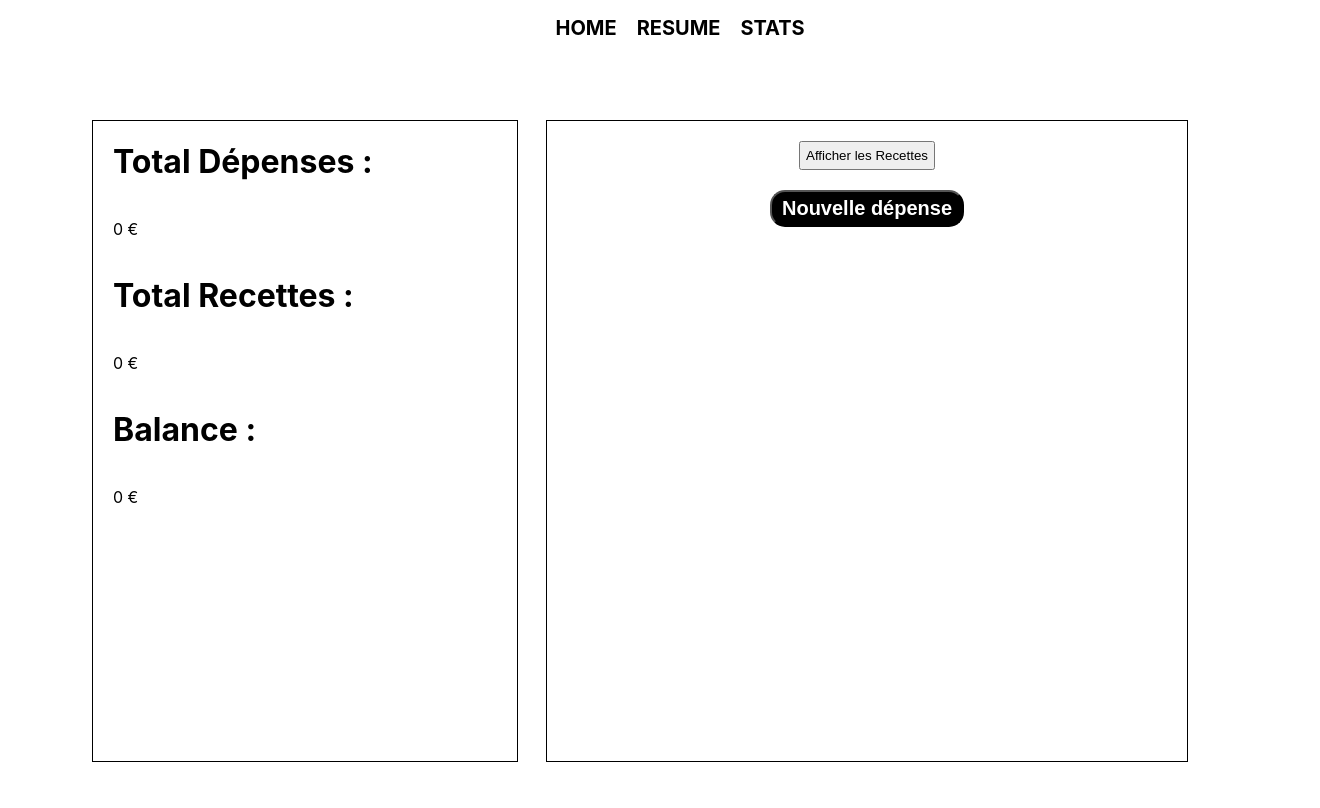
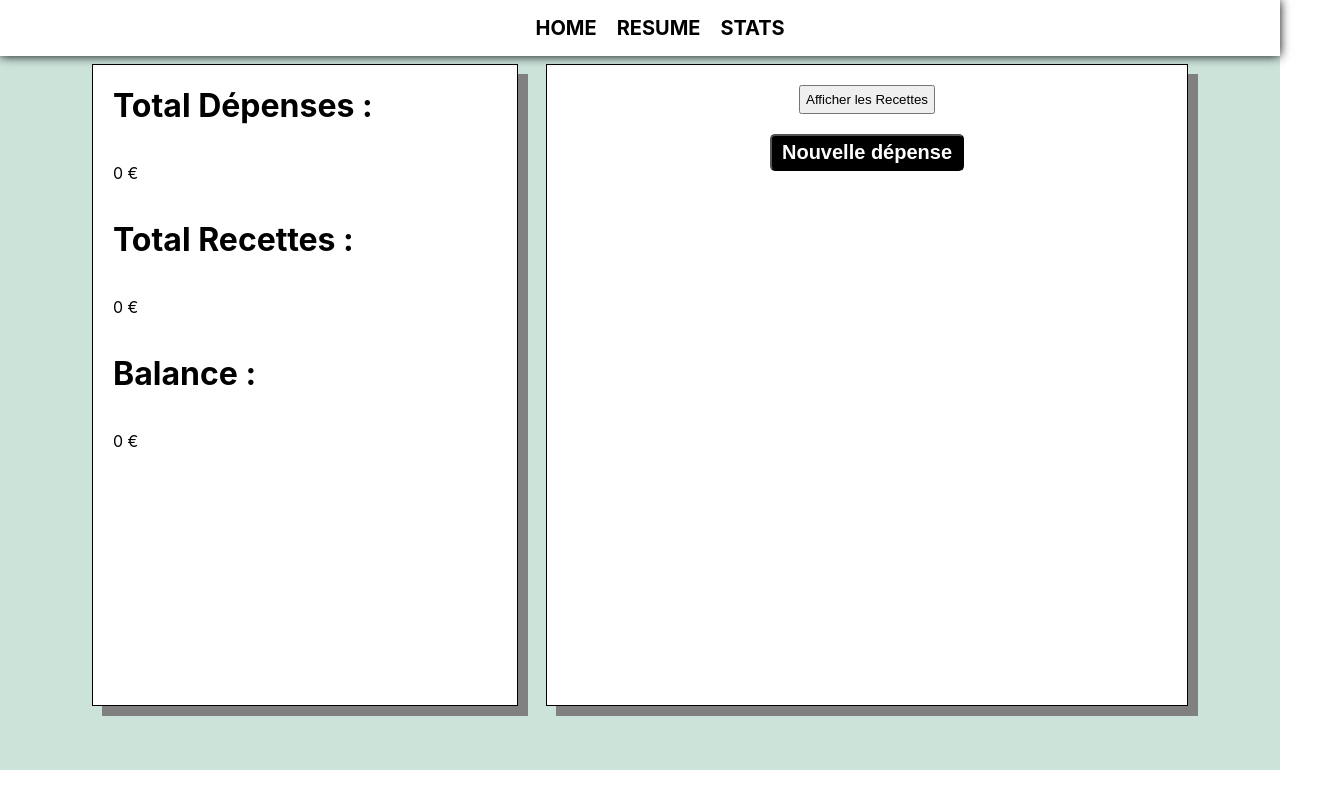
Before and after one commit to SilvaJ3/ExpenseTracker, a React (Create React App) app: page / in a window 1280 px wide. Shown: the top 808 px of the page, 1320 px wide, since content can reach past the window. Built offline with nearby package versions, Linux system fonts and the light colour scheme.

Commit message:
stylisation page home

```diff
--- a/src/App.styles.ts
+++ b/src/App.styles.ts
@@ -3,10 +3,15 @@ import styled from "styled-components";
 export const WrapperRouterContainer = styled.div`
   display: flex;
   flex-direction: column;
+  width: 100%;
 `
 
 export const NavigationMenu = styled.nav`
-
+  background-color: white;
+  box-shadow: 0px 0px 10px black;
+  position: fixed;
+  z-index: 2;
+  width: 100%;
 `
 
 export const NavigationList = styled.ul`
@@ -14,7 +19,6 @@ export const NavigationList = styled.ul`
   display: flex;
   justify-content: center;
   gap: 20px;
-  width: 100%;
 `
 
 export const NavigationListItem = styled.li`
--- a/src/components/DashboardList/DashboardList.styles.ts
+++ b/src/components/DashboardList/DashboardList.styles.ts
@@ -7,9 +7,14 @@ export const ListWrapper = styled.div`
   border: solid 1px black;
   width: 50vw;
   height: 80vh;
+  background-color: white;
+  box-shadow: 10px 10px 0px 0px gray;
 `
 
 export const ToggleListBtn = styled.button`
   padding: 5px;
   margin: 20px 0;
+  :hover {
+    background-color: rgb(242, 236, 225);
+  }
 `
--- a/src/components/DashboardResume/dashboardresume.styles.ts
+++ b/src/components/DashboardResume/dashboardresume.styles.ts
@@ -9,4 +9,6 @@ export const ResumeWrapper = styled.div`
   border: solid 1px black;
   width: 30vw;
   height: 80vh;
+  background-color: white;
+  box-shadow: 10px 10px 0px 0px gray;
 `
--- a/src/components/Expense/expense.styles.ts
+++ b/src/components/Expense/expense.styles.ts
@@ -21,4 +21,14 @@ export const item_action = styled.div`
   align-items: center;
   justify-content: space-evenly;
   width: 40%;
+  button {
+    font-size: 20px;
+    text-align: center;
+    display: flex;
+    justify-content: center;
+    align-items: center;
+  }
+  button svg {
+    pointer-events: none;
+  }
 `
--- a/src/components/Expense/index.tsx
+++ b/src/components/Expense/index.tsx
@@ -30,8 +30,12 @@ export default function Expense({
         <Text text={`Catégorie : ${category}`} />
       </S.item_content>
       <S.item_action>
-        <button onClick={() => onDeleteItem(id)}>Supprimer</button>
-        <button onClick={() => onEditItem(id)}>Modifier</button>
+        <button onClick={() => onDeleteItem(id)}>
+          <svg xmlns="http://www.w3.org/2000/svg" xmlnsXlink="http://www.w3.org/1999/xlink" aria-hidden="true" role="img" width="1em" height="1em" preserveAspectRatio="xMidYMid meet" viewBox="0 0 32 32"><path fill="currentColor" d="M12 12h2v12h-2zm6 0h2v12h-2z"/><path fill="currentColor" d="M4 6v2h2v20a2 2 0 0 0 2 2h16a2 2 0 0 0 2-2V8h2V6zm4 22V8h16v20zm4-26h8v2h-8z"/></svg>
+        </button>
+        <button onClick={() => onEditItem(id)}>
+          <svg xmlns="http://www.w3.org/2000/svg" xmlnsXlink="http://www.w3.org/1999/xlink" aria-hidden="true" role="img" width="1em" height="1em" preserveAspectRatio="xMidYMid meet" viewBox="0 0 1024 1024"><path fill="currentColor" d="M832 512a32 32 0 1 1 64 0v352a32 32 0 0 1-32 32H160a32 32 0 0 1-32-32V160a32 32 0 0 1 32-32h352a32 32 0 0 1 0 64H192v640h640V512z"/><path fill="currentColor" d="m469.952 554.24l52.8-7.552L847.104 222.4a32 32 0 1 0-45.248-45.248L477.44 501.44l-7.552 52.8zm422.4-422.4a96 96 0 0 1 0 135.808l-331.84 331.84a32 32 0 0 1-18.112 9.088L436.8 623.68a32 32 0 0 1-36.224-36.224l15.104-105.6a32 32 0 0 1 9.024-18.112l331.904-331.84a96 96 0 0 1 135.744 0z"/></svg>
+        </button>
       </S.item_action>
     </S.expenseItem>
   );
--- a/src/components/ExpenseList/expense_list.styles.ts
+++ b/src/components/ExpenseList/expense_list.styles.ts
@@ -22,7 +22,7 @@ export const AddExpenseWrapper = styled.div`
 
 export const AddExpenseBtn = styled.button`
   padding: 5px 10px;
-  border-radius: 15px;
+  border-radius: 5px;
   color: white;
   background-color: black;
   font-weight: bold;
--- a/src/components/Income/index.tsx
+++ b/src/components/Income/index.tsx
@@ -29,8 +29,12 @@ export default function Income({
         <Text text={`Catégorie : ${category}`} />
       </S.item_content>
       <S.item_action>
-        <button onClick={() => onDeleteIncome(id)}>Supprimer</button>
-        <button onClick={() => onEditItemIncome(id)}>Modifier</button>
+        <button onClick={() => onDeleteIncome(id)}>
+          <svg xmlns="http://www.w3.org/2000/svg" xmlnsXlink="http://www.w3.org/1999/xlink" aria-hidden="true" role="img" width="1em" height="1em" preserveAspectRatio="xMidYMid meet" viewBox="0 0 32 32"><path fill="currentColor" d="M12 12h2v12h-2zm6 0h2v12h-2z"/><path fill="currentColor" d="M4 6v2h2v20a2 2 0 0 0 2 2h16a2 2 0 0 0 2-2V8h2V6zm4 22V8h16v20zm4-26h8v2h-8z"/></svg>
+        </button>
+        <button onClick={() => onEditItemIncome(id)}>
+          <svg xmlns="http://www.w3.org/2000/svg" xmlnsXlink="http://www.w3.org/1999/xlink" aria-hidden="true" role="img" width="1em" height="1em" preserveAspectRatio="xMidYMid meet" viewBox="0 0 1024 1024"><path fill="currentColor" d="M832 512a32 32 0 1 1 64 0v352a32 32 0 0 1-32 32H160a32 32 0 0 1-32-32V160a32 32 0 0 1 32-32h352a32 32 0 0 1 0 64H192v640h640V512z"/><path fill="currentColor" d="m469.952 554.24l52.8-7.552L847.104 222.4a32 32 0 1 0-45.248-45.248L477.44 501.44l-7.552 52.8zm422.4-422.4a96 96 0 0 1 0 135.808l-331.84 331.84a32 32 0 0 1-18.112 9.088L436.8 623.68a32 32 0 0 1-36.224-36.224l15.104-105.6a32 32 0 0 1 9.024-18.112l331.904-331.84a96 96 0 0 1 135.744 0z"/></svg>
+        </button>
       </S.item_action>
     </S.incomeItem>
   );
--- a/src/components/pages/Home/home.styles.ts
+++ b/src/components/pages/Home/home.styles.ts
@@ -5,5 +5,6 @@ export const Dashboard_Wrapper = styled.div`
   justify-content: space-evenly;
   align-items: flex-start;
   padding: 5%;
-  height: 100vh;
+  height: 100%;
+  background-color: rgb(204, 227, 218);
 `
```
